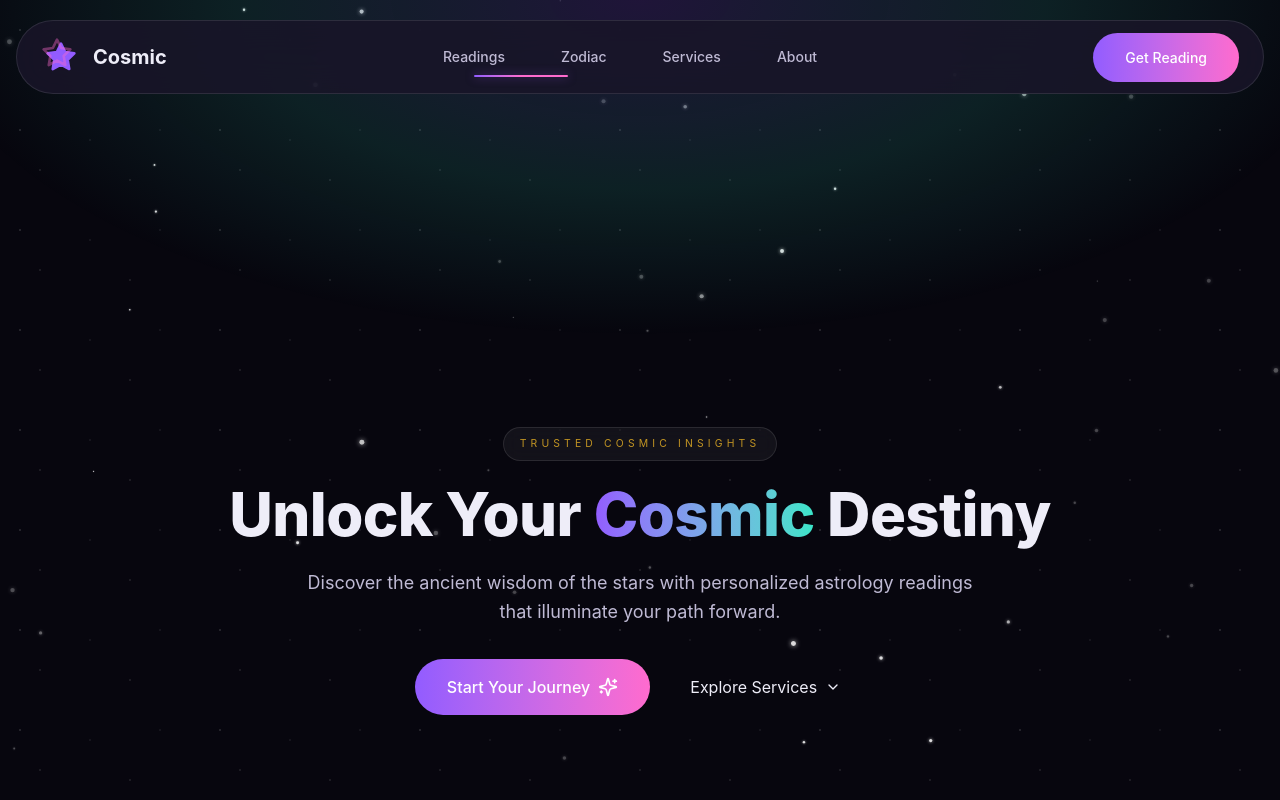
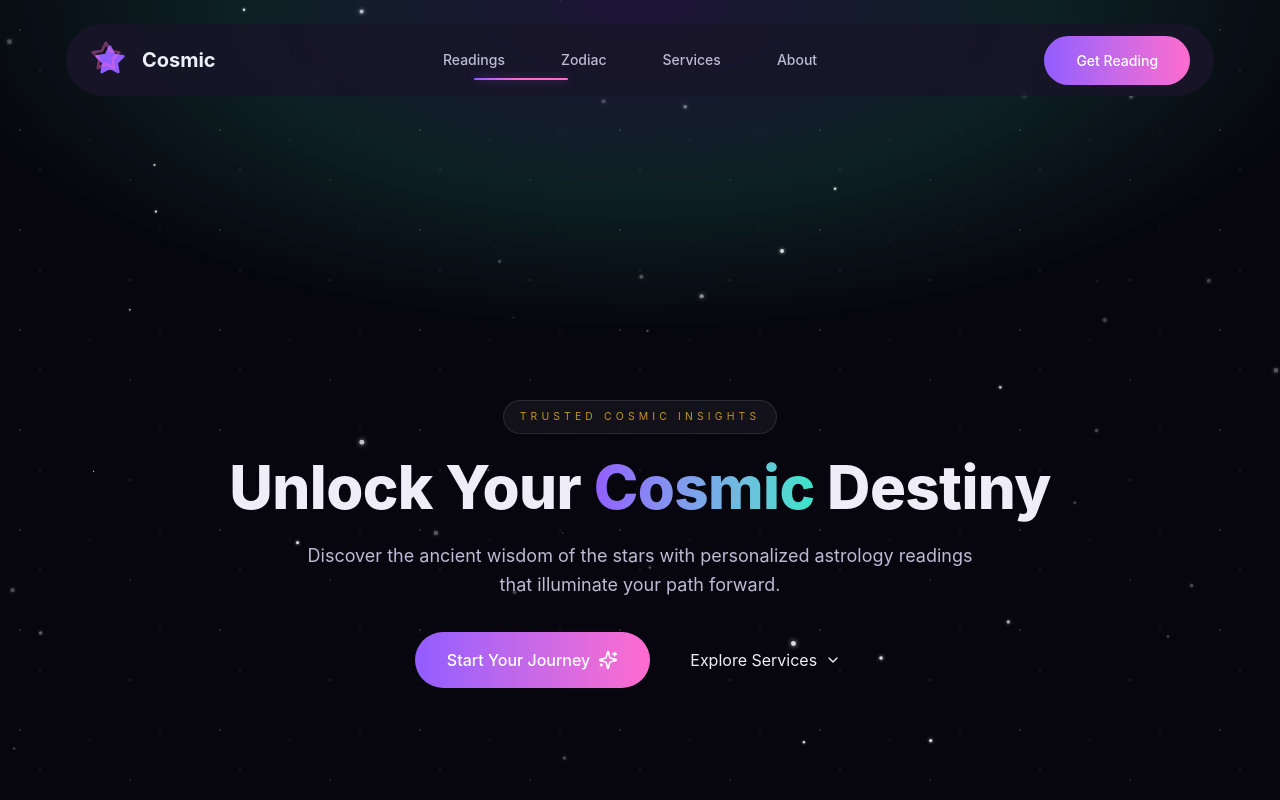
Before and after one commit to LelyshB/frontNuxt, a Nuxt app: page / in a window 1280 px wide. Shown: the top 800 px of the page. Built offline with nearby package versions, Linux system fonts and the light colour scheme.

Commit message:
feat: add sticky header pill transitions

```diff
--- a/components/AppHeader.vue
+++ b/components/AppHeader.vue
@@ -1,7 +1,10 @@
 <template>
-  <header ref="headerEl" :class="headerClasses">
-    <nav class="container mx-auto px-4">
-      <div :class="pillClasses">
+  <header ref="headerWrapper" class="relative z-50 flex flex-col items-center px-4 pt-6">
+    <nav
+      ref="headerEl"
+      data-header-pill
+      class="glass-hover sticky top-6 z-50 mx-auto flex w-[min(1200px,92%)] items-center justify-between gap-4 rounded-full bg-[color:hsl(var(--surface)/0.55)] px-6 py-4 text-text-base shadow-none ring-0 ring-transparent backdrop-blur supports-[backdrop-filter:none]:bg-[color:hsl(var(--surface)/0.88)] motion-safe:transition-all motion-safe:duration-300 motion-safe:ease-out motion-reduce:transition-none data-[scrolled=true]:py-2 data-[scrolled=true]:shadow-[0_18px_45px_rgba(14,16,26,0.32)] data-[scrolled=true]:ring-1 data-[scrolled=true]:ring-white/5"
+    >
       <a href="#hero" class="flex items-center gap-3 text-text-base focus-cosmic">
         <span class="sr-only">Cosmic home</span>
         <div class="relative flex h-10 w-10 items-center justify-center">
@@ -44,12 +47,12 @@
       >
         <component :is="isMenuOpen ? XIcon : MenuIcon" class="h-5 w-5 text-text-base" />
       </button>
-      </div>
+    </nav>
 
     <transition name="fade">
       <div
         v-if="isMenuOpen"
-          class="md:hidden mt-4 rounded-2xl glass-surface p-6 backdrop-blur-xl shadow-glass"
+        class="md:hidden mt-4 w-full max-w-[min(1200px,92%)] rounded-2xl glass-surface p-6 backdrop-blur-xl shadow-glass"
       >
         <nav class="space-y-4">
           <a
@@ -69,12 +72,11 @@
         </nav>
       </div>
     </transition>
-    </nav>
   </header>
 </template>
 
 <script setup lang="ts">
-import { computed, onBeforeUnmount, onMounted, ref, watch } from 'vue'
+import { onBeforeUnmount, onMounted, ref, watch } from 'vue'
 import { Menu as MenuIcon, Star, X as XIcon } from 'lucide-vue-next'
 
 const navItems = [
@@ -84,30 +86,18 @@ const navItems = [
   { name: 'About', href: '#about' },
 ]
 
+const headerWrapper = ref<HTMLElement | null>(null)
 const headerEl = ref<HTMLElement | null>(null)
 const isMenuOpen = ref(false)
-const isScrolled = ref(false)
 const activeSection = ref<string | null>(null)
 let scrollHandler: (() => void) | null = null
 let sectionObserver: IntersectionObserver | null = null
 let resizeHandler: (() => void) | null = null
 
-const headerClasses = computed(() => [
-  'fixed inset-x-0 top-0 z-50 transition-[padding] duration-300 ease-[var(--ease-cosmic)]',
-  isScrolled.value ? 'py-3' : 'py-5',
-])
-
-const pillClasses = computed(() => [
-  'glass-hover flex items-center justify-between gap-4 rounded-full border border-white/10 px-6 transition-[padding,box-shadow,background-color,filter,ring-color] duration-300 ease-[var(--ease-cosmic)] backdrop-blur-xl supports-[backdrop-filter:none]:backdrop-blur-0 supports-[backdrop-filter:none]:bg-[color:hsl(var(--surface)/0.88)] ring-1 ring-transparent',
-  isScrolled.value
-    ? 'bg-[color:hsl(var(--surface)/0.72)] py-2 shadow-[0_18px_45px_rgba(14,16,26,0.32)] ring-white/5'
-    : 'bg-[color:hsl(var(--surface)/0.55)] py-4 shadow-none ring-transparent',
-])
-
 const setHeaderHeight = () => {
   if (typeof window === 'undefined') return
   requestAnimationFrame(() => {
-    const height = headerEl.value?.offsetHeight ?? 0
+    const height = headerWrapper.value?.offsetHeight ?? 0
     document.documentElement.style.setProperty('--header-height', `${height}px`)
   })
 }
@@ -137,7 +127,6 @@ onMounted(() => {
   if (typeof window === 'undefined') return
 
   const onScroll = () => {
-    isScrolled.value = window.scrollY > 20
     setHeaderHeight()
   }
   scrollHandler = onScroll
--- a/pages/index.vue
+++ b/pages/index.vue
@@ -64,12 +64,12 @@
             titleGradient
           />
 
-          <div class="grid gap-6 sm:grid-cols-2 lg:grid-cols-4">
+          <div class="grid grid-cols-2 gap-x-6 gap-y-8 md:grid-cols-4 lg:grid-cols-6">
             <CardGloss
               v-for="sign in zodiacSigns"
               :key="sign.name"
               data-reveal
-              class="opacity-0 motion-reduce:opacity-100 [&>div]:p-5 [&>div]:lg:p-6"
+              class="group h-full opacity-0 motion-reduce:opacity-100 [&>div]:p-5 [&>div]:lg:p-6"
               :style="{ animationFillMode: 'forwards' }"
             >
               <div class="flex h-full flex-col items-center gap-5 text-center">
--- /dev/null
+++ b/plugins/scroll-header.client.ts
@@ -0,0 +1,33 @@
+export default defineNuxtPlugin((nuxtApp) => {
+  if (typeof window === 'undefined') {
+    return
+  }
+
+  const updateState = () => {
+    const scrolled = window.scrollY > 20
+    const value = scrolled ? 'true' : 'false'
+    document.querySelectorAll<HTMLElement>('[data-header-pill]').forEach((element) => {
+      element.dataset.scrolled = value
+    })
+  }
+
+  const handleScroll = () => {
+    requestAnimationFrame(updateState)
+  }
+
+  const handleResize = () => {
+    requestAnimationFrame(updateState)
+  }
+
+  window.addEventListener('scroll', handleScroll, { passive: true })
+  window.addEventListener('resize', handleResize)
+
+  nuxtApp.hook('app:mounted', updateState)
+  nuxtApp.hook('page:finish', updateState)
+  updateState()
+
+  nuxtApp.hook('app:beforeUnmount', () => {
+    window.removeEventListener('scroll', handleScroll)
+    window.removeEventListener('resize', handleResize)
+  })
+})
```
Lines whose indentation alone changed are shown as unchanged.
